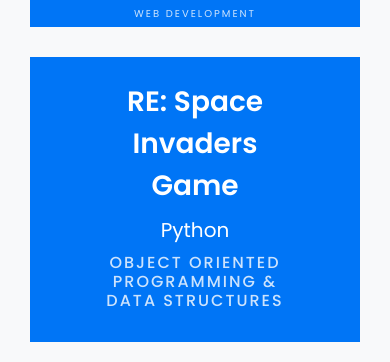
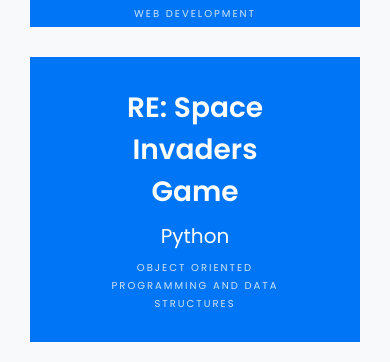
Before and after one commit to risky998/risky998.github.io, a plain HTML site: page index.html in a window 390 px wide. Shown: the part 6243-6605 px from the top of the page. Drawn offline with Linux system fonts and the light colour scheme; files whose address does not match are found by name.

Commit message:
finishing touches on mobile responsiveness

```diff
--- a/index.html
+++ b/index.html
@@ -283,7 +283,7 @@
 			    				<div class="text text-center p-4", href = "spaceinvaders.html">
                     <h2 style = "color: #FFFFFF"><a href = "spaceinvaders.html", style = "color: #FFFFFF";>RE: Space Invaders Game</a></h2>
 			    					<h3><a href=spaceinvaders.html>Python</a></h3>
-			    					<h6><a href =spaceinvaders.html><span class = "text-center-p4">Object Oriented Programming & Data Structures</a></span></h6>
+                    <a href =spaceinvaders.html><span class = "text-center-p4">Object Oriented Programming and Data Structures</a></span>
 			    				</div>
 		    				</div>
 	    				</div>
```
